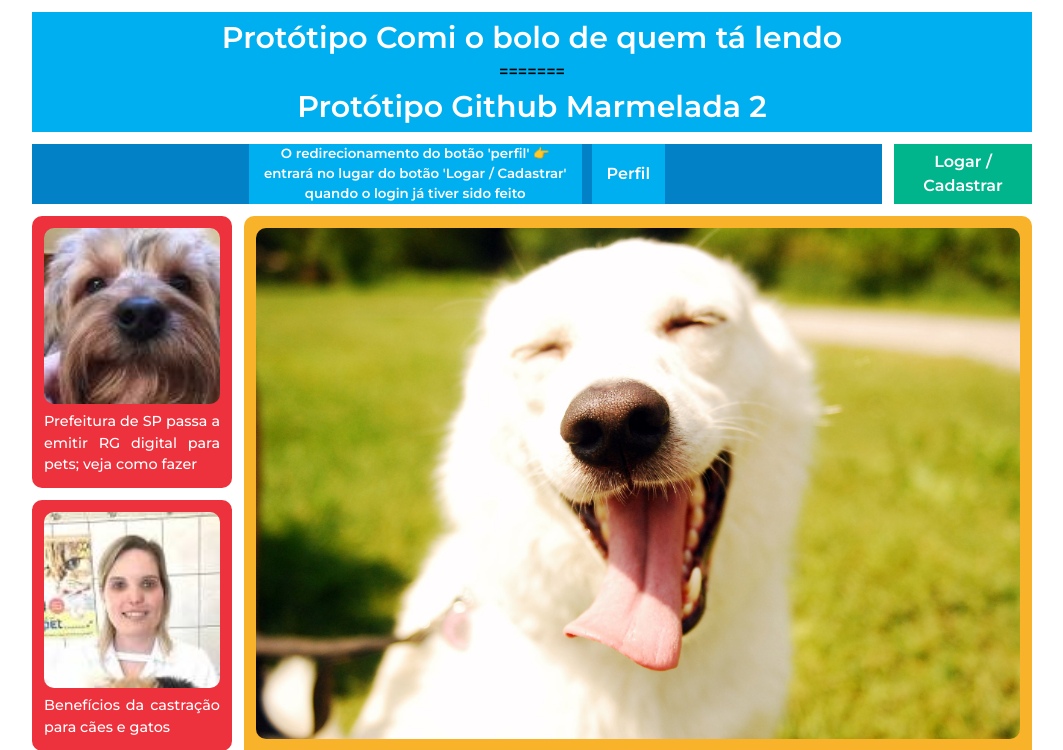
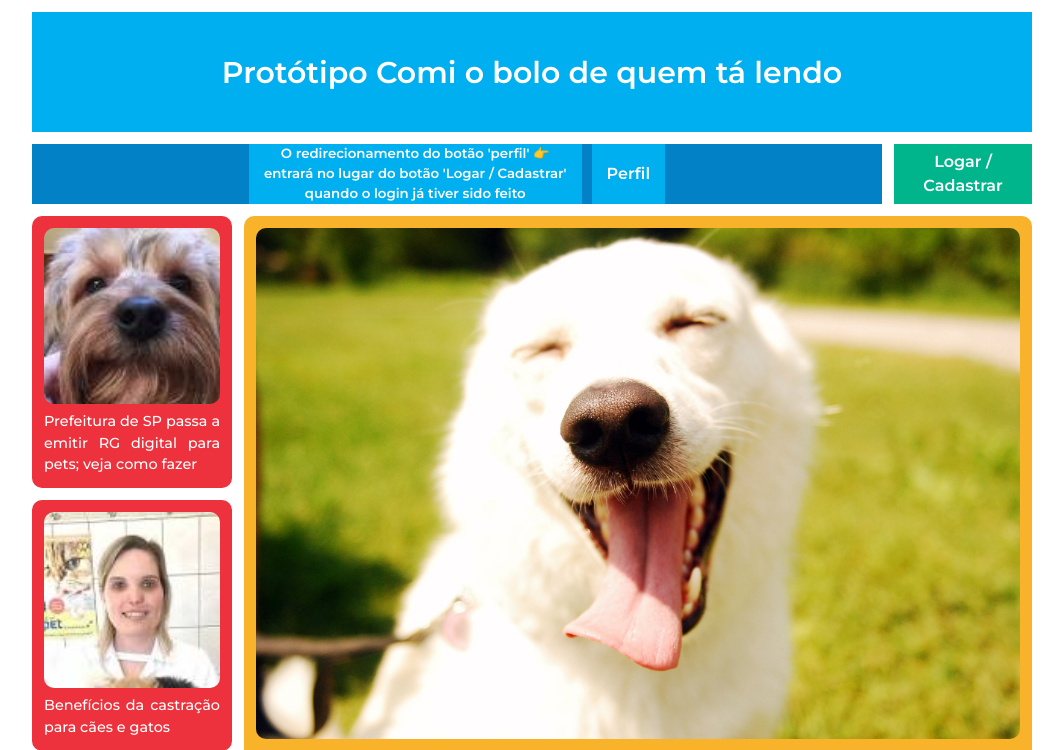
Before and after one commit to Lonlas/CastraPet, a PHP site: page /index.php in a window 1280 px wide. Shown: the top 750 px of the page, without its empty margins (108-1171 px from the left). Run offline with PHP 8.4, Linux system fonts and the light colour scheme.

Commit message:
Bolo de fuba 2

```diff
--- a/index.php
+++ b/index.php
@@ -295,11 +295,7 @@
         <div id="pagina">
             <div id="header">
                 <div class="box">
-<<<<<<< HEAD
                     <h1>Protótipo Comi o bolo de quem tá lendo</h1>
-=======
-                    <h1>Protótipo Github Marmelada 2</h1>
->>>>>>> 55bdd33e1982a4661765d65350343095d3165f5d
                 </div>
             </div>
             <div id="navbar">
```
